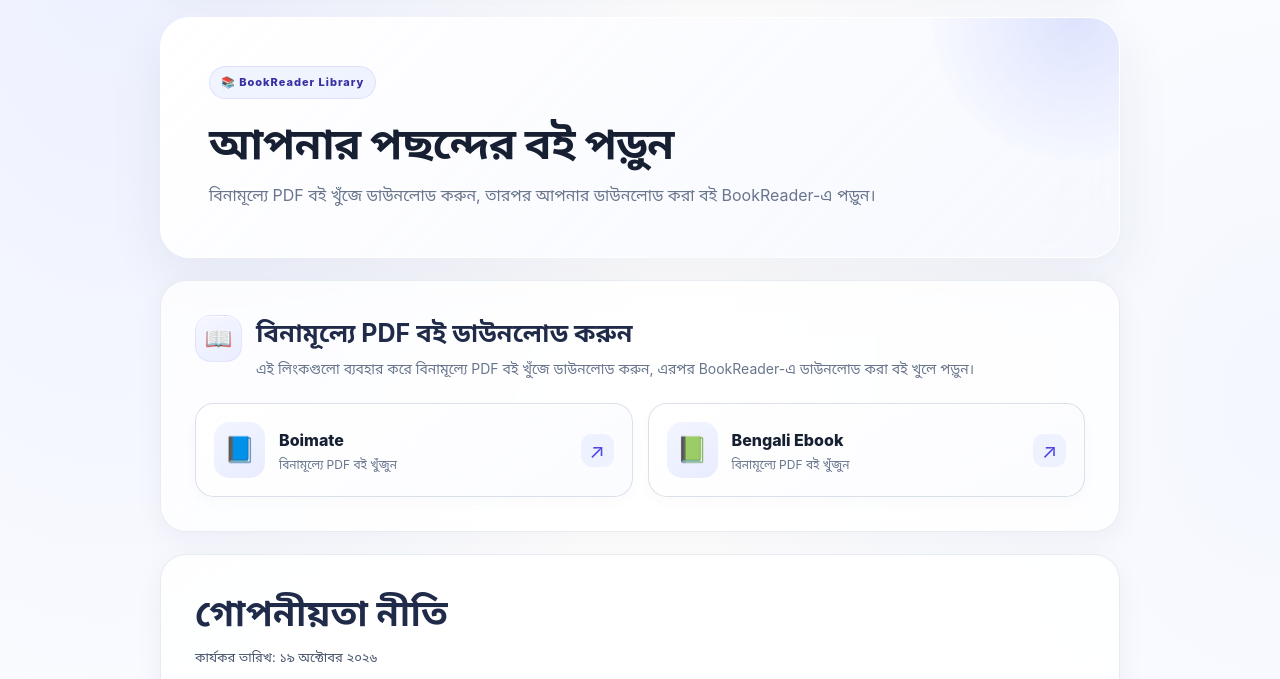
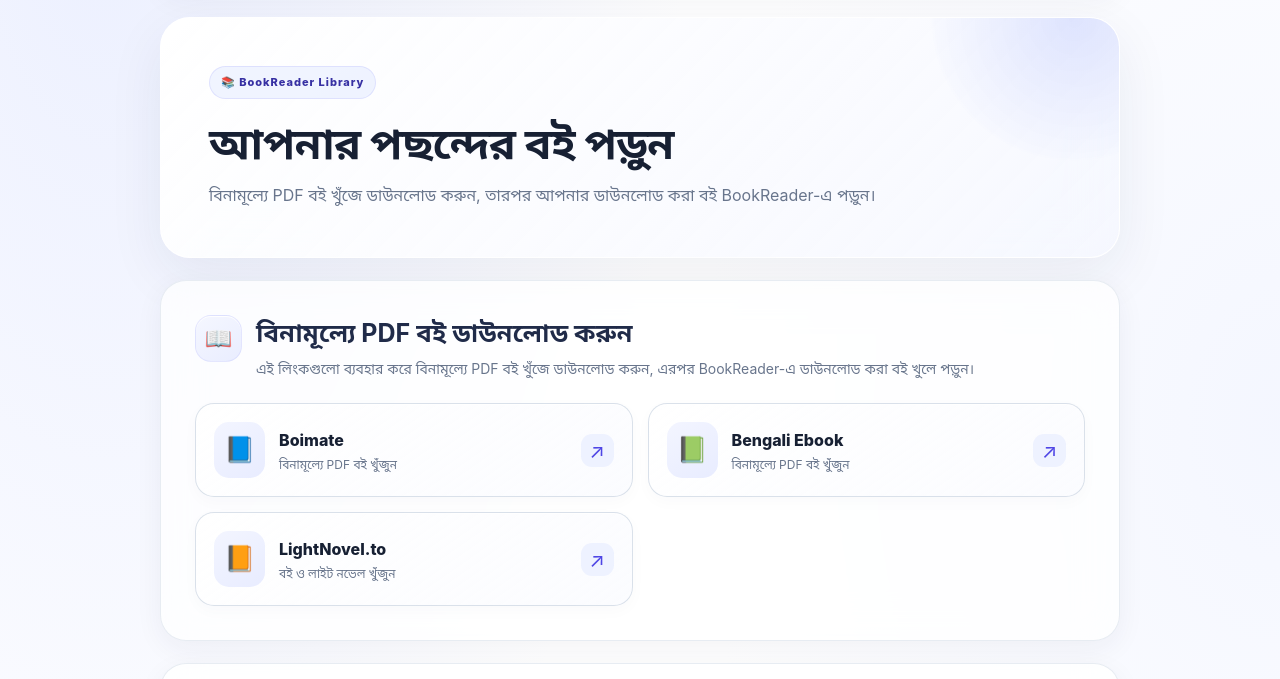
Before and after one commit to pockethostbd/drive-one, a plain HTML site: page books/BookReader-Privacy-Policy.html in a window 1280 px wide. Shown: the part 104-783 px from the top of the page. Drawn offline with Linux system fonts and the light colour scheme.

Commit message:
Update BookReader-Privacy-Policy.html

```diff
--- a/books/BookReader-Privacy-Policy.html
+++ b/books/BookReader-Privacy-Policy.html
@@ -1,3 +1,4 @@
+
 <!DOCTYPE html>
 <html lang="bn">
 <head>
@@ -512,6 +513,10 @@
       </div>
 
       <div class="book-grid">
+
+        <!-- add link: নতুন ওয়েবসাইট যোগ করতে নিচের মতো আরেকটি book-link তৈরি করুন -->
+
+        <!-- Link 1 -->
         <a
           class="book-link"
           href="https://boimate.com/"
@@ -529,6 +534,7 @@
           <span class="arrow" aria-hidden="true">↗</span>
         </a>
 
+        <!-- Link 2 -->
         <a
           class="book-link"
           href="https://bengaliebook.com/"
@@ -545,6 +551,44 @@
 
           <span class="arrow" aria-hidden="true">↗</span>
         </a>
+
+        <!-- Link 3: সবার শেষে নতুন যুক্ত করা হয়েছে -->
+        <a
+          class="book-link"
+          href="https://lightnovel.to"
+          target="_blank"
+          rel="noopener noreferrer"
+          aria-label="Open LightNovel.to in a new tab">
+
+          <span class="book-cover" aria-hidden="true">📙</span>
+
+          <span class="book-info">
+            <strong>LightNovel.to</strong>
+            <small id="lightnovelDescription">বই ও লাইট নভেল খুঁজুন</small>
+          </span>
+
+          <span class="arrow" aria-hidden="true">↗</span>
+        </a>
+
+        <!-- Add more links below this line
+New Link formate
+<a
+  class="book-link"
+  href="https://example.com/"
+  target="_blank"
+  rel="noopener noreferrer"
+  aria-label="Open Example in a new tab">
+
+  <span class="book-cover" aria-hidden="true">📙</span>
+
+  <span class="book-info">
+    <strong>Example</strong>
+    <small>বই খুঁজুন</small>
+  </span>
+
+  <span class="arrow" aria-hidden="true">↗</span>
+</a>-->
+
       </div>
     </section>
 
@@ -662,6 +706,7 @@
           "এই লিংকগুলো ব্যবহার করে বিনামূল্যে PDF বই খুঁজে ডাউনলোড করুন, এরপর BookReader-এ ডাউনলোড করা বই খুলে পড়ুন।",
         boimateDescription: "বিনামূল্যে PDF বই খুঁজুন",
         ebookDescription: "বিনামূল্যে PDF বই খুঁজুন",
+        lightnovelDescription: "বই ও লাইট নভেল খুঁজুন",
 
         policyTitle: "গোপনীয়তা নীতি",
         effectiveDate: "কার্যকর তারিখ: ১৯ অক্টোবর ২০২৬",
@@ -720,6 +765,7 @@
           "Use these links to find and download free PDF books, then open and read your downloaded files in BookReader.",
         boimateDescription: "Find free PDF books",
         ebookDescription: "Find free PDF books",
+        lightnovelDescription: "Explore books and light novels",
 
         policyTitle: "Privacy Policy",
         effectiveDate: "Effective date: October 19, 2026",
```
